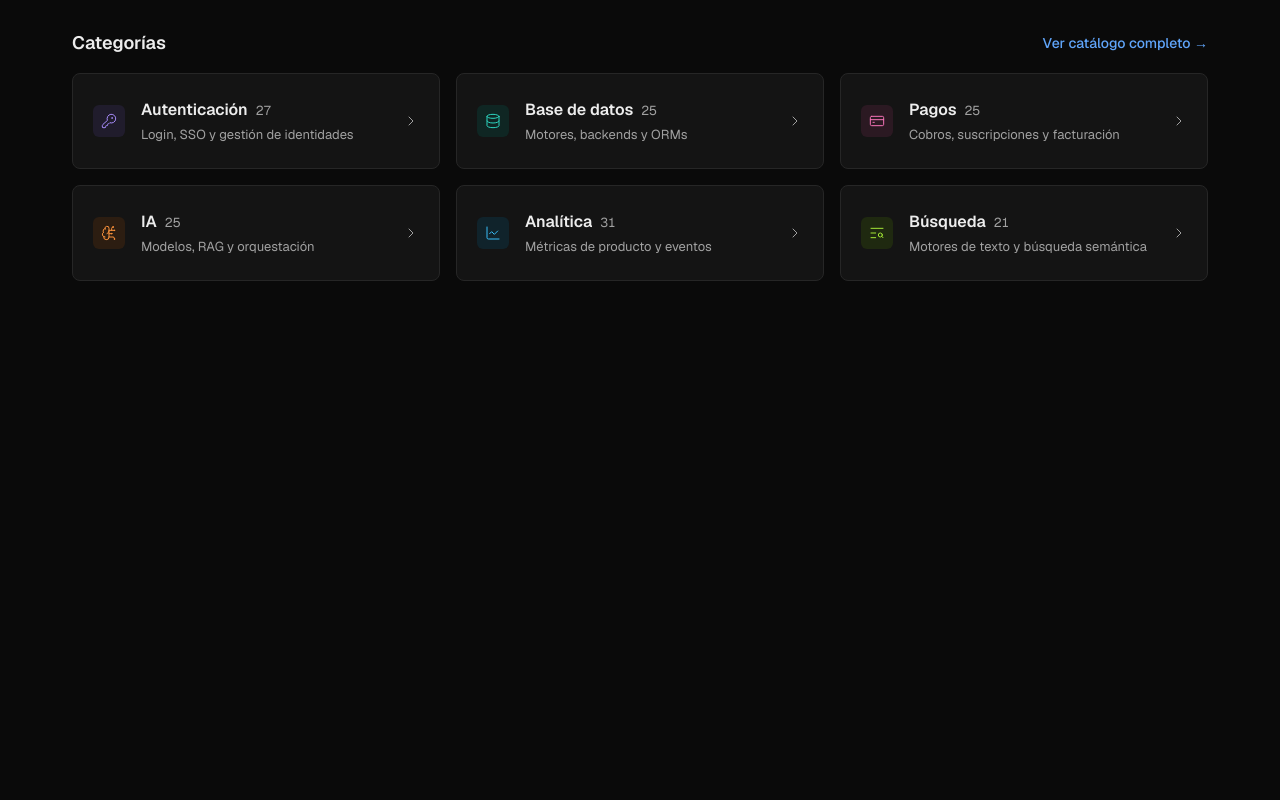
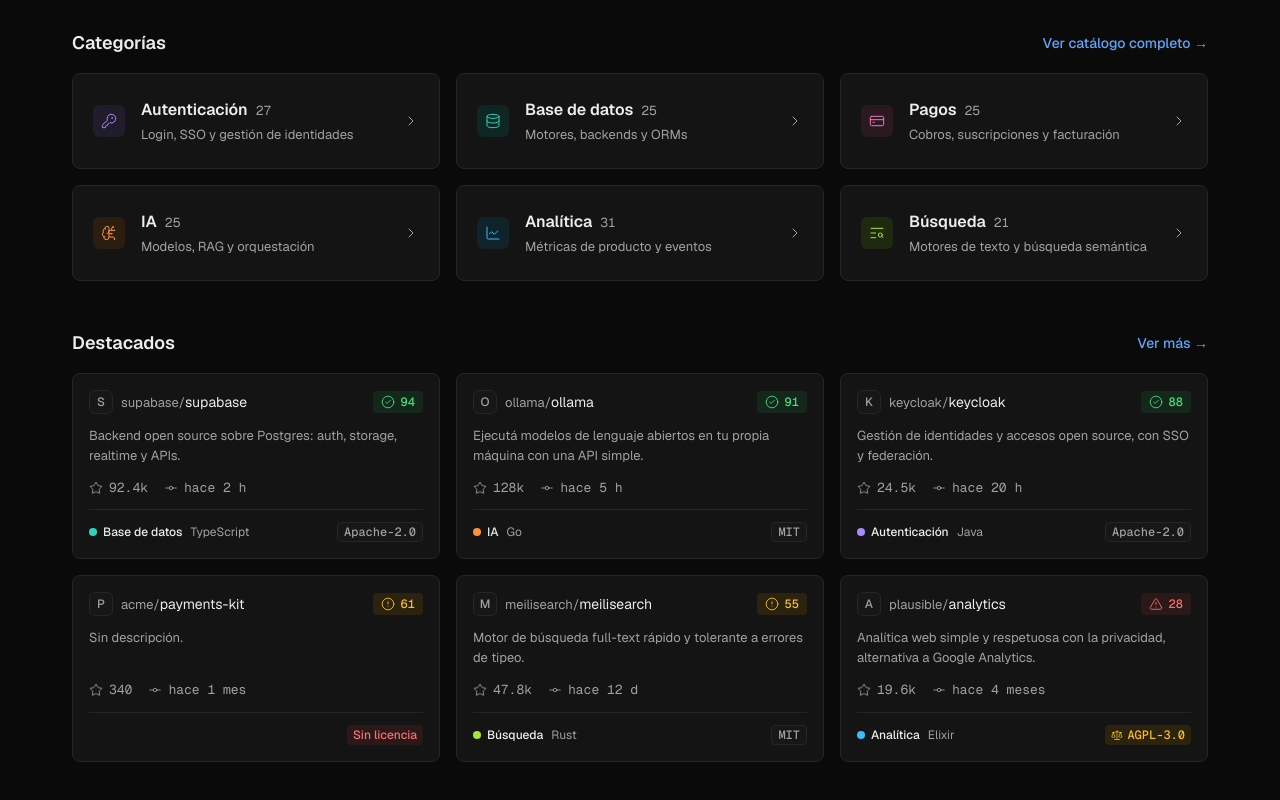
Before and after one commit to No-Country-simulation/S10-26-equipo-8-OpenBridge, a Next.js app in the folder frontend/: page / in a window 1280 px wide. Shown: the part 961-1761 px from the top of the page. Before the commit the page ends 1290 px from the top, so only its background shows below. Built offline with nearby package versions, Linux system fonts and the light colour scheme.

Commit message:
feat(web): add featured tools section to home [OB-21]

```diff
--- a/frontend/src/app/page.tsx
+++ b/frontend/src/app/page.tsx
@@ -3,6 +3,11 @@
 import { AssistantPanel } from '@/components/assistant-panel';
 import { CategoryCard } from '@/components/category-card';
 import { CategoryGrid, CategoryGridSkeleton } from '@/components/category-grid';
+import {
+  FeaturedTools,
+  FeaturedToolsHeader,
+  FeaturedToolsSkeleton,
+} from '@/components/featured-tools';
 import { Hero } from '@/components/hero';
 import { getCategories } from '@/lib/categories';
 
@@ -37,6 +42,13 @@
         <Suspense fallback={<CategoryGridSkeleton />}>
           <CategoryList />
         </Suspense>
+
+        <div className="mt-10 sm:mt-12">
+          <FeaturedToolsHeader />
+          <Suspense fallback={<FeaturedToolsSkeleton />}>
+            <FeaturedTools />
+          </Suspense>
+        </div>
       </div>
     </main>
   );
--- /dev/null
+++ b/frontend/src/components/featured-tools.tsx
@@ -0,0 +1,44 @@
+import Link from 'next/link';
+import { ToolCard, ToolCardSkeleton } from '@/components/tool-card';
+import { getRepositories } from '@/lib/repositories';
+
+const FEATURED_SIZE = 6;
+
+const grid = 'grid gap-4 sm:grid-cols-2 lg:grid-cols-3';
+
+// Equivale a GET /repositories?sort=health&size=6; el contrato v1 no define un endpoint de destacados.
+export async function FeaturedTools() {
+  const repositories = await getRepositories();
+  const featured = [...repositories]
+    .sort((a, b) => b.healthScore - a.healthScore)
+    .slice(0, FEATURED_SIZE);
+
+  return (
+    <div className={grid}>
+      {featured.map((repository) => (
+        <ToolCard key={repository.id} repository={repository} />
+      ))}
+    </div>
+  );
+}
+
+export function FeaturedToolsSkeleton({ count = FEATURED_SIZE }: { count?: number }) {
+  return (
+    <div aria-busy="true" className={grid}>
+      {Array.from({ length: count }, (_, i) => (
+        <ToolCardSkeleton key={i} />
+      ))}
+    </div>
+  );
+}
+
+export function FeaturedToolsHeader() {
+  return (
+    <div className="mb-4 flex items-center justify-between">
+      <h2 className="text-lg font-semibold">Destacados</h2>
+      <Link href="/catalogo?sort=health" className="text-sm font-medium text-link">
+        Ver más →
+      </Link>
+    </div>
+  );
+}
```
